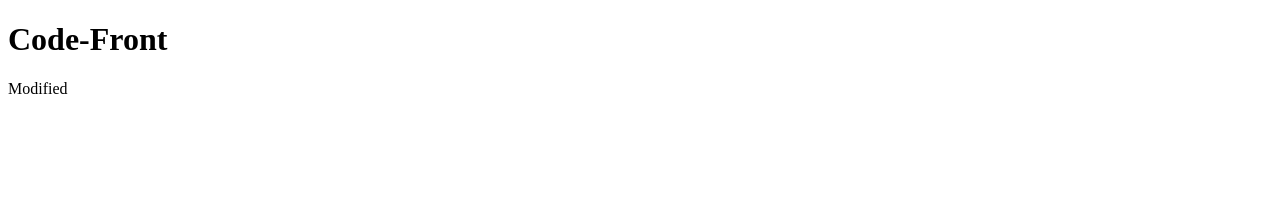
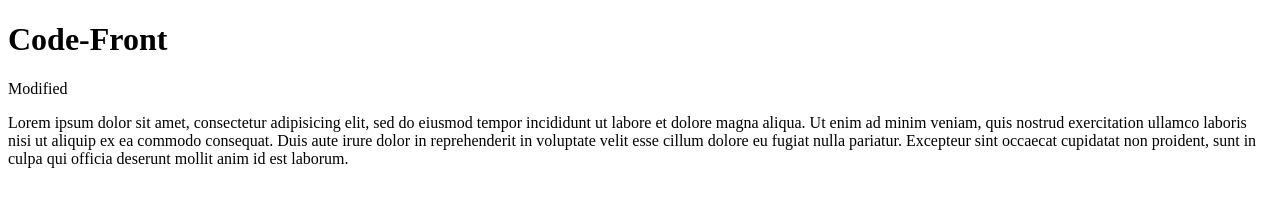
Before and after one commit to Aijigit/site, a plain HTML site: page index.html in a window 1280 px wide. Drawn offline with Linux system fonts and the light colour scheme.

Commit message:
second commit

```diff
--- a/index.html
+++ b/index.html
@@ -2,9 +2,16 @@
 <html>
 <head>
 	<title></title>
+	<link rel="stylesheet" type="text/css" href="style/style.css">
 </head>
 <body>
 	<h1>Code-Front</h1>
 	<p>Modified</p>
+	<p>Lorem ipsum dolor sit amet, consectetur adipisicing elit, sed do eiusmod
+	tempor incididunt ut labore et dolore magna aliqua. Ut enim ad minim veniam,
+	quis nostrud exercitation ullamco laboris nisi ut aliquip ex ea commodo
+	consequat. Duis aute irure dolor in reprehenderit in voluptate velit esse
+	cillum dolore eu fugiat nulla pariatur. Excepteur sint occaecat cupidatat non
+	proident, sunt in culpa qui officia deserunt mollit anim id est laborum.</p>
 </body>
 </html>
```
Also changed, not shown: 93793198_656374705204098_4782945583435200583_n.jpg (deleted), style/style.css (added).
